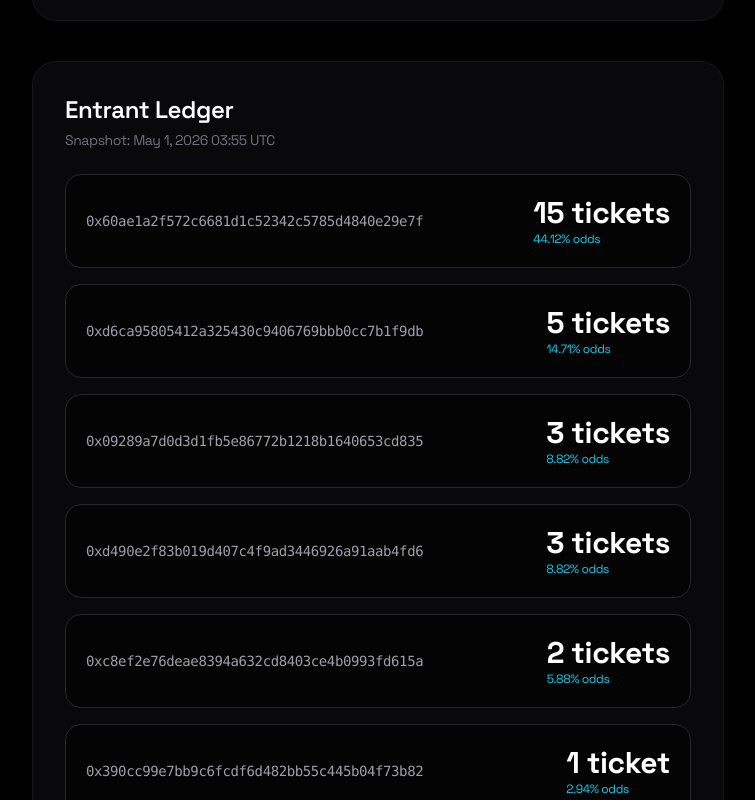
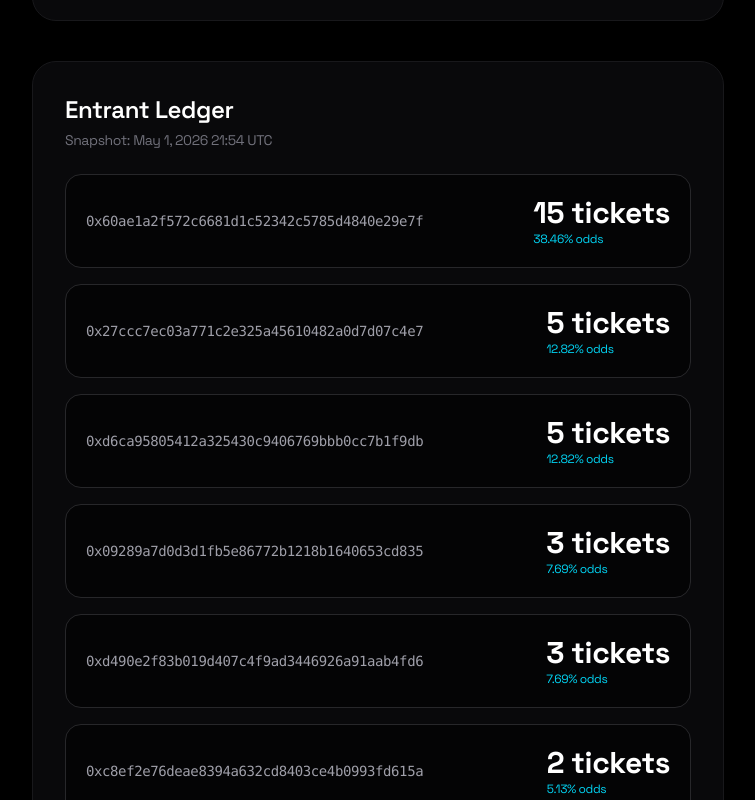
Before and after one commit to GridPhantoms/grid-keys-points, a Next.js app: page /raffle in a window 1280 px wide. Shown: the part 1000-1800 px from the top of the page, without its empty margins (262-1017 px from the left). Built offline with nearby package versions, Linux system fonts and the light colour scheme.

Commit message:
Update raffle snapshot

```diff
--- a/app/raffle/page.tsx
+++ b/app/raffle/page.tsx
@@ -10,7 +10,7 @@ export default function RaffleTracker() {
   const [totalTickets, setTotalTickets] = useState(0);
   const [entrants, setEntrants] = useState<any[]>([]);
   const [loading, setLoading] = useState(true);
-  const [lastSnapshot] = useState("May 1, 2026 03:55 UTC");
+  const [lastSnapshot] = useState("May 1, 2026 21:54 UTC");
   const [menuOpen, setMenuOpen] = useState(false);
 
   // Exact timestamp of the 30th mint — April 29, 2026 16:52 UTC
```
Also changed, not shown: public/raffle-snapshot.csv.
